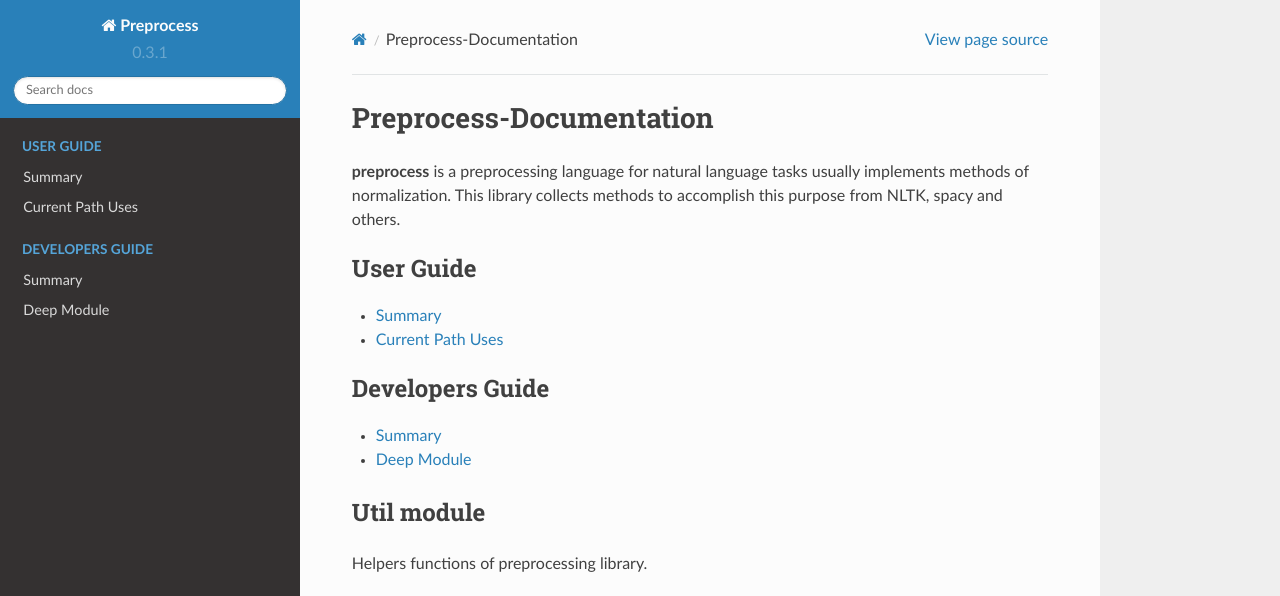
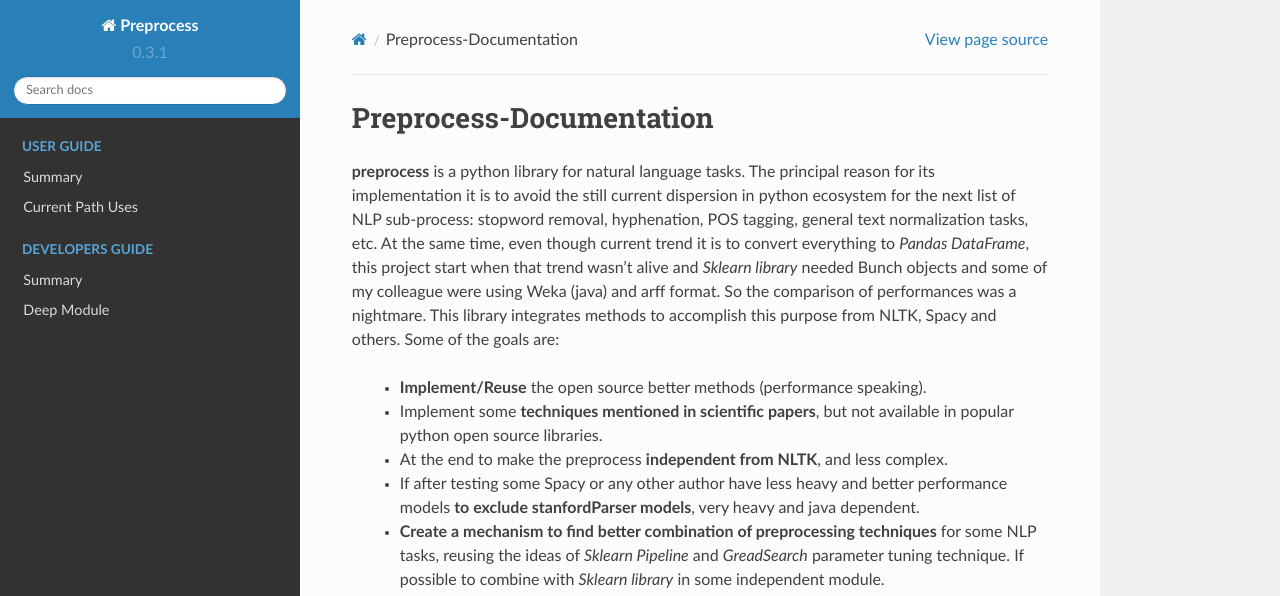
Before and after one commit to sorice/preprocess, a Sphinx documentation site: the page built from docs/index.rst, in a window 1280 px wide and 900 px high, cut to the strip 0-596 px from the top of the window. Built offline with Sphinx 7.4.7 and the Read the Docs theme 2.0.0, drawn with Linux system fonts in a browser that asks for light colours; formulas are drawn with MathJax 3; pages that are not in the unit, such as notebooks, are missing from menus.

Commit message:
[doc] Reestructuring preprocess description and goals

```diff
--- a/docs/index.rst
+++ b/docs/index.rst
@@ -1,9 +1,32 @@
 Preprocess-Documentation
 =========================
 
-**preprocess** is a preprocessing language for natural language tasks
-usually implements methods of normalization. This library collects
-methods to accomplish this purpose from NLTK, spacy and others.
+**preprocess** is a python library for natural language tasks. The
+principal reason for its implementation it is to avoid the still
+current dispersion in python ecosystem for the next list of NLP
+sub-process: stopword removal, hyphenation, POS tagging, general text
+normalization tasks, etc. At the same time, even though current trend
+it is to convert everything to *Pandas DataFrame*, this project start
+when that trend wasn't alive and *Sklearn library* needed Bunch objects
+and some of my colleague were using Weka (java) and arff format. So the
+comparison of performances was a nightmare. This library integrates
+methods to accomplish this purpose from NLTK, Spacy and others. Some of
+the goals are:
+
+  - **Implement/Reuse** the open source better methods (performance
+    speaking).
+  - Implement some **techniques mentioned in scientific papers**, but
+    not available in popular python open source libraries.
+  - At the end to make the preprocess **independent from NLTK**, and
+    less complex.
+  - If after testing some Spacy or any other author have less heavy and
+    better performance models **to exclude stanfordParser models**,
+    very heavy and java dependent.
+  - **Create a mechanism to find better combination of preprocessing
+    techniques** for some NLP tasks, reusing the ideas of *Sklearn
+    Pipeline* and *GreadSearch* parameter tuning technique. If
+    possible to combine with *Sklearn library* in some independent
+    module.
 
 .. toctree::
    :maxdepth: 2
@@ -57,7 +80,10 @@ where :math:`c_{ij}` is the number of occurrences of
 sublevel 4 of markdown
 ^^^^^^^^^^^^^^^^^^^^^^
 
-As you can see de :func:`interval_distance` inside :py:mod:`textsim` package does'n have any docstring, the result of sphinx-build is dynamically constructed from :func:`nltk.metrics.interval_distance` and other texts.
+As you can see de :func:`interval_distance` inside :py:mod:`textsim`
+package does'n have any docstring, the result of sphinx-build is
+dynamically constructed from :func:`nltk.metrics.interval_distance` and
+other texts.
 
 .. automodule:: shallow
    :members:
@@ -75,5 +101,6 @@ As you can see de :func:`interval_distance` inside :py:mod:`textsim` package doe
 
 .. note::
 
-        **Y_norm_squared** and **X_norm_squared** are pre-computed dot-products of
-        vectors in Y, and X respectively (E.g., ``(Y**2).sum(axis=1)``)
+        **Y_norm_squared** and **X_norm_squared** are pre-computed
+        dot-products of vectors in Y, and X respectively
+        (E.g., ``(Y**2).sum(axis=1)``)
```
Also changed, not shown: CHANGELOG.md (+3 -0 lines), README.md (+21 -12 lines), 1 other file.
